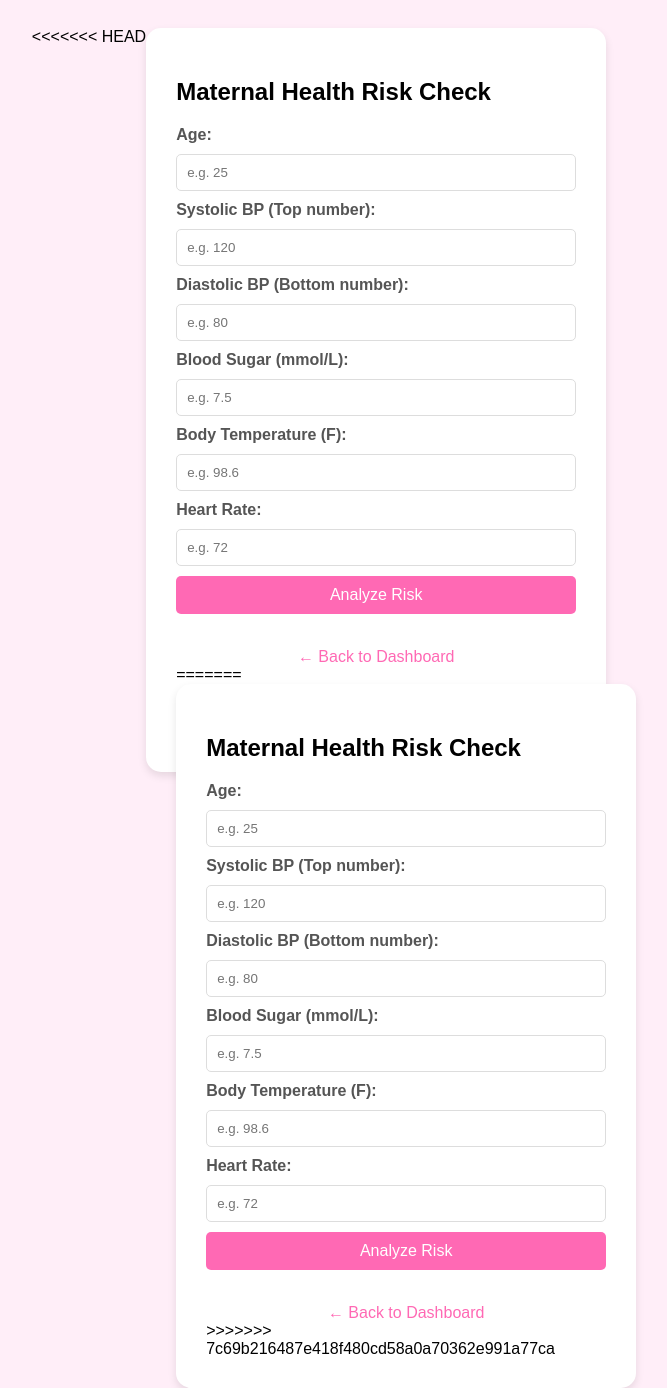
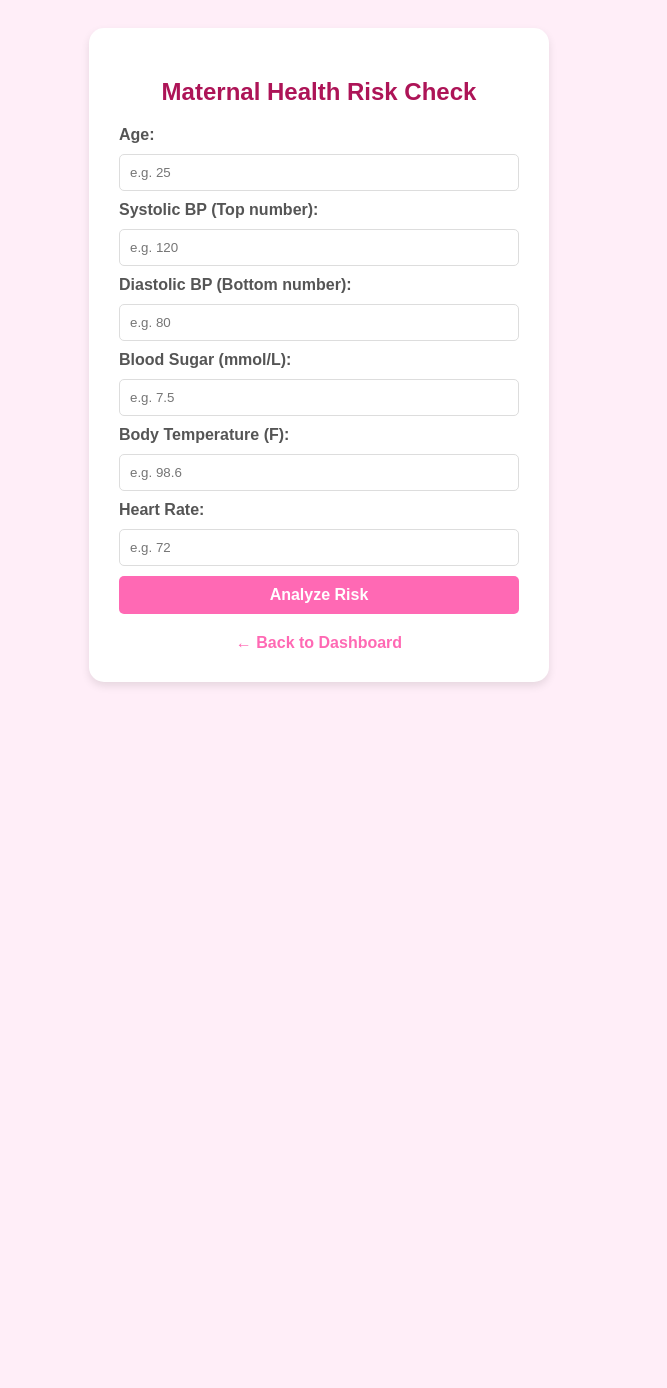
Before and after one commit to tejaswini-111/pregnancy-health-tracker, a Flask app: page /predict_page in a window 1280 px wide. Shown: the whole page, without its empty margins (321-988 px from the left). After the commit the page ends 686 px from the top, so only its background shows below. Run offline with Flask 3, Linux system fonts and the light colour scheme; some libraries are stand-ins or nearby versions.

Commit message:
Resolved all merge conflicts and cleaned templates

```diff
--- a/templates/predict.html
+++ b/templates/predict.html
@@ -1,14 +1,17 @@
-<<<<<<< HEAD
 <!DOCTYPE html>
 <html>
 <head>
     <title>Health Risk Check</title>
     <style>
-        body { font-family: Arial; background-color: #ffeef8; display: flex; justify-content: center; padding: 20px; }
+        body { font-family: Arial, sans-serif; background-color: #ffeef8; display: flex; justify-content: center; padding: 20px; }
         .card { background: white; padding: 30px; border-radius: 15px; box-shadow: 0 4px 8px rgba(0,0,0,0.1); width: 400px; }
         input { width: 100%; padding: 10px; margin: 10px 0; border: 1px solid #ddd; border-radius: 5px; box-sizing: border-box;}
-        button { width: 100%; padding: 10px; background-color: #ff69b4; color: white; border: none; border-radius: 5px; cursor: pointer; font-size: 16px; }
+        button { width: 100%; padding: 10px; background-color: #ff69b4; color: white; border: none; border-radius: 5px; cursor: pointer; font-size: 16px; font-weight: bold; }
+        button:hover { background-color: #e91e63; }
         label { font-weight: bold; color: #555; }
+        h2 { color: #ad1457; text-align: center; }
+        .back-link { text-align: center; margin-top: 20px; }
+        .back-link a { color: #ff69b4; text-decoration: none; font-weight: bold; }
     </style>
 </head>
 <body>
@@ -34,59 +37,11 @@
             <input type="number" name="heartrate" placeholder="e.g. 72" required>
 
             <button type="submit">Analyze Risk</button>
-
         </form>
 
-        <br> <div style="text-align: center;">
-           <a href="{{ url_for('dashboard') }}" style="color: #ff69b4; text-decoration: none;">← Back to Dashboard</a>
-
-        </form>
+        <div class="back-link">
+           <a href="{{ url_for('dashboard') }}">← Back to Dashboard</a>
+        </div>
     </div>
 </body>
-=======
-<!DOCTYPE html>
-<html>
-<head>
-    <title>Health Risk Check</title>
-    <style>
-        body { font-family: Arial; background-color: #ffeef8; display: flex; justify-content: center; padding: 20px; }
-        .card { background: white; padding: 30px; border-radius: 15px; box-shadow: 0 4px 8px rgba(0,0,0,0.1); width: 400px; }
-        input { width: 100%; padding: 10px; margin: 10px 0; border: 1px solid #ddd; border-radius: 5px; box-sizing: border-box;}
-        button { width: 100%; padding: 10px; background-color: #ff69b4; color: white; border: none; border-radius: 5px; cursor: pointer; font-size: 16px; }
-        label { font-weight: bold; color: #555; }
-    </style>
-</head>
-<body>
-    <div class="card">
-        <h2>Maternal Health Risk Check</h2>
-        <form action="/predict" method="POST">
-            <label>Age:</label>
-            <input type="number" name="age" placeholder="e.g. 25" required>
-
-            <label>Systolic BP (Top number):</label>
-            <input type="number" name="systolic" placeholder="e.g. 120" required>
-
-            <label>Diastolic BP (Bottom number):</label>
-            <input type="number" name="diastolic" placeholder="e.g. 80" required>
-
-            <label>Blood Sugar (mmol/L):</label>
-            <input type="number" step="0.1" name="sugar" placeholder="e.g. 7.5" required>
-
-            <label>Body Temperature (F):</label>
-            <input type="number" step="0.1" name="temp" placeholder="e.g. 98.6" required>
-
-            <label>Heart Rate:</label>
-            <input type="number" name="heartrate" placeholder="e.g. 72" required>
-
-            <button type="submit">Analyze Risk</button>
-
-        </form>
-
-        <br> <div style="text-align: center;">
-           <a href="{{ url_for('dashboard') }}" style="color: #ff69b4; text-decoration: none;">← Back to Dashboard</a>
-
-        </form>
-    </div>
-</body>
->>>>>>> 7c69b216487e418f480cd58a0a70362e991a77ca
 </html>
```
